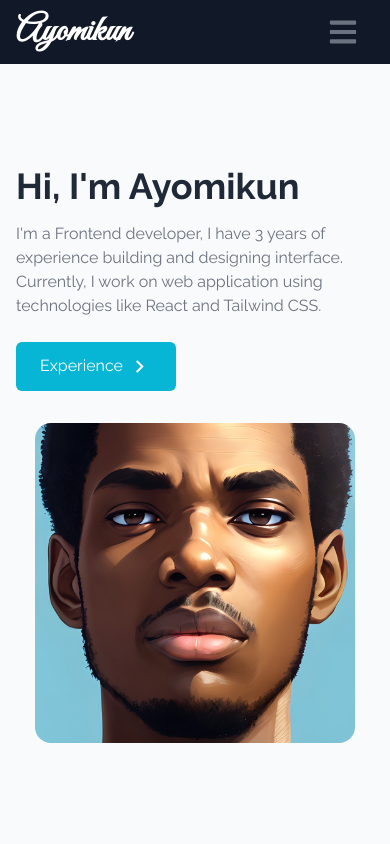
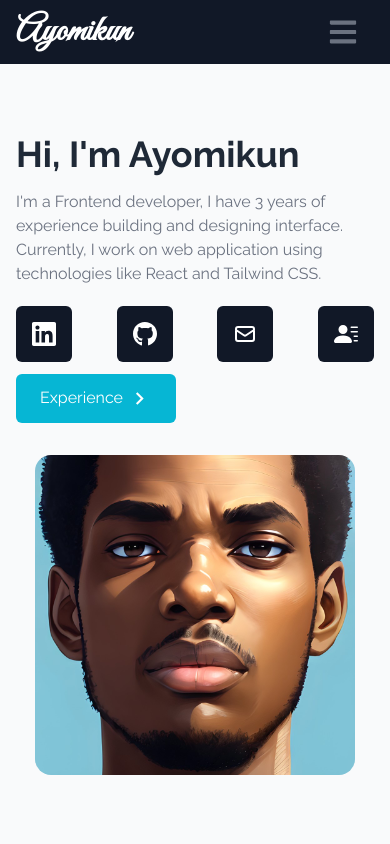
Before and after one commit to Mikun07/portfolio, a React (Create React App) app: page / in a window 390 px wide. Shown: the top 844 px of the page. Built offline with nearby package versions, Linux system fonts and the light colour scheme.

Commit message:
social fix

```diff
--- a/src/components/navbar/Navbar.jsx
+++ b/src/components/navbar/Navbar.jsx
@@ -24,6 +24,8 @@ function Navbar() {
             link: 'contact',
         },
     ];
+
+
 
     return (
         <div className='flex justify-between items-center w-full h-16 text-white fixed px-4 bg-gray-900'>
--- a/src/components/social/Social.jsx
+++ b/src/components/social/Social.jsx
@@ -56,7 +56,6 @@ function Social() {
                         </a>
                     </li>
                 ))}
-
             </ul>
         </div>
     )
--- a/src/pages/home/Home.Outlet.jsx
+++ b/src/pages/home/Home.Outlet.jsx
@@ -1,10 +1,58 @@
 import React from 'react'
 import Avatar from '../../assets/image/Avatar.png';
+import { FaGithub, FaLinkedin, } from 'react-icons/fa';
+import { HiOutlineMail } from 'react-icons/hi';
+import { BsFillPersonLinesFill } from "react-icons/bs";
 import { MdOutlineKeyboardArrowRight } from 'react-icons/md';
 import { Link } from 'react-scroll';
 
 
 function home() {
+  const Social = [
+    {
+      id: 1,
+      child: (
+        <>
+          <FaLinkedin size={30} />
+        </>
+      ),
+      href: 'https://linkedin.com',
+      style: 'rounded-tr-md',
+      src: 'LinkedIn'
+    },
+    {
+      id: 2,
+      child: (
+        <>
+          <FaGithub size={30} />
+        </>
+      ),
+      href: 'https://github.com/Mikun07',
+      src: 'Github'
+    },
+    {
+      id: 3,
+      child: (
+        <>
+          <HiOutlineMail size={30} />
+        </>
+      ),
+      href: 'mailto:ayomikunolaleye@gmail.com',
+      src: 'Mail'
+    },
+    {
+      id: 4,
+      child: (
+        <>
+          <BsFillPersonLinesFill size={30} />
+        </>
+      ),
+      href: 'Resume.pdf',
+      style: 'rounded-br-md',
+      download: true,
+      src: 'Resume'
+    },
+  ];
   return (
     <div name='home' className='h-screen w-full pt-16 bg-[#F9FAFB]'>
       <div className='max-w-screen-lg gap-6 p-4 mx-auto flex flex-col w-full items-center justify-center h-full px-4 md:flex-row'>
@@ -14,6 +62,17 @@ function home() {
             I'm a Frontend developer, I have 3 years of experience building and designing interface.
             Currently, I work on web application using technologies like React and Tailwind CSS.
           </p>
+
+          <div className='lg:hidden my-1 flex justify-between items-center'>
+            {Social.map(({ id, child, src, href, style, download }) => (
+              <button key={id} className={'flex items-center rounded-md cursor-pointer w-14 h-14 px-4 bg-gray-900'}>
+                <a alt={src} href={href} className='flex justify-between items-center w-full text-white' download={download} target='_blank' rel="noreferrer">
+                  {child}
+                </a>
+              </button>
+            ))}
+          </div>
+
           <Link to='experience' smooth duration={500} className='group text-white w-fit px-6 py-3 my-2 flex items-center rounded-md bg-cyan-500 cursor-pointer'>
             Experience<span className='group-hover:rotate-90 duration-300 flex items-center'><MdOutlineKeyboardArrowRight size={25} className='ml-1' /></span>
           </Link>
```
